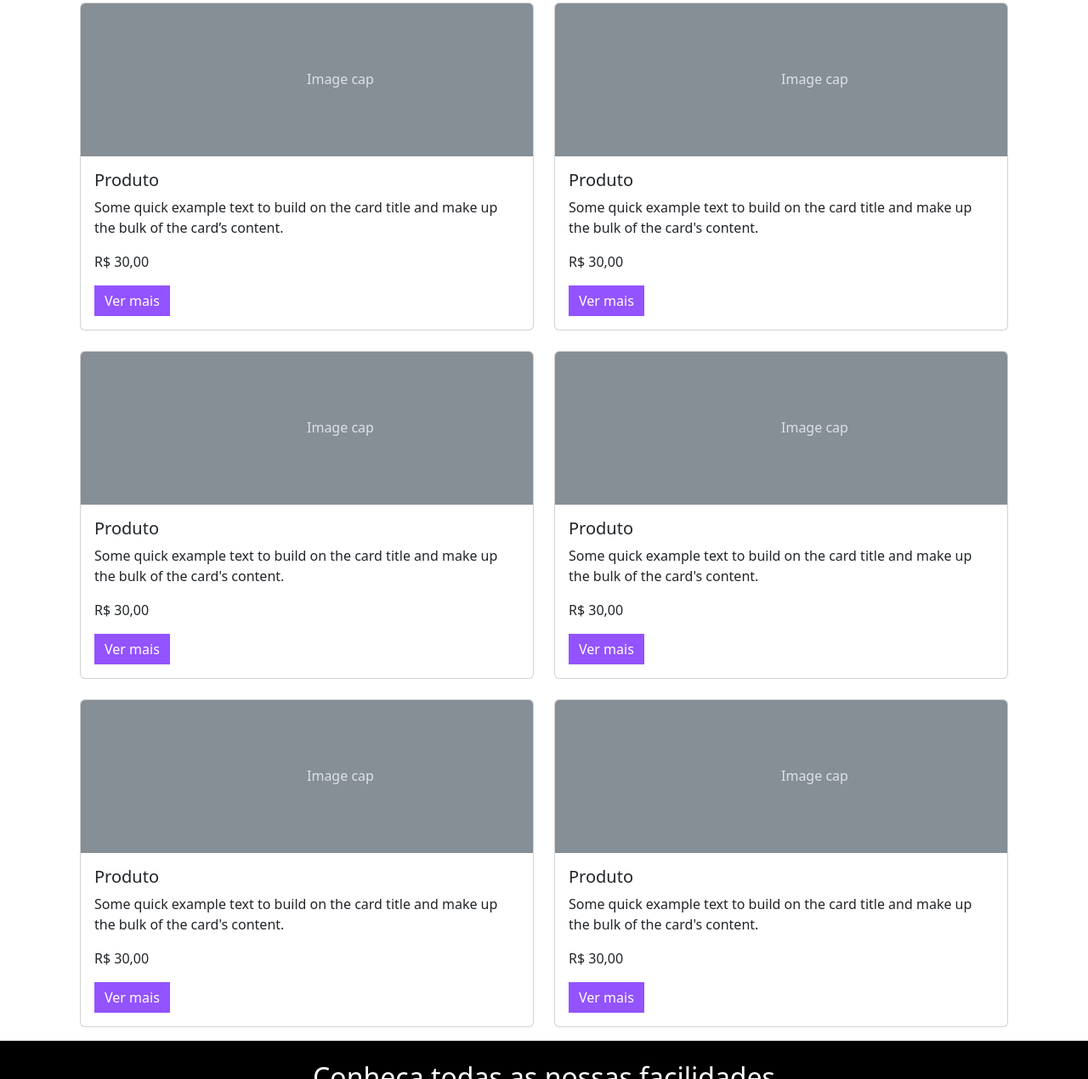
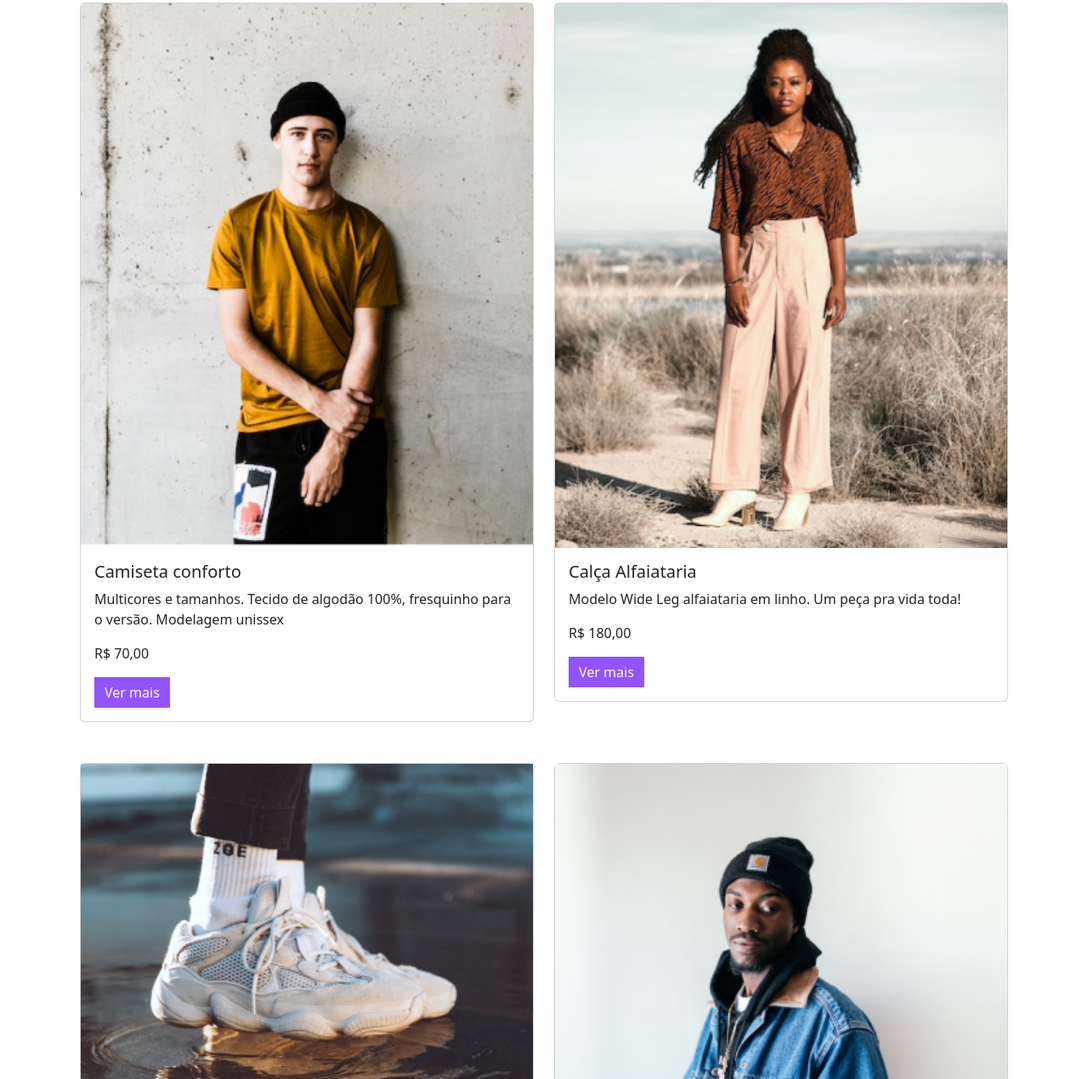
Before and after one commit to lucianj/meteora, a plain HTML site: page index.html in a window 1280 px wide. Shown: the part 1530-2800 px from the top of the page at 85% size. Drawn offline with nearby package versions, Linux system fonts and the light colour scheme.

Commit message:
adição demais imagens dos produtos nos cards.

```diff
--- a/index.html
+++ b/index.html
@@ -108,7 +108,8 @@
         <div class="col-6 col-md-4 col-xxl-2">
             <div class="card rounded-0 border-0">
                 <img class="d-md-none d-block" src="./assets/Mobile/categorias/categoria-camiseta.png" alt="Camiseta">
-                <img class="d-none d-md-block d-xl-none" src="./assets/Tablet/categorias/categoria-camiseta.png" alt="Camiseta">
+                <img class="d-none d-md-block d-xl-none" src="./assets/Tablet/categorias/categoria-camiseta.png"
+                    alt="Camiseta">
                 <img class="d-none d-xl-block" src="./assets/Desktop/categorias/categoria-camiseta.png" alt="Camiseta">
                 <div class="card-header rounded-0" style="background-color:black;">
                     <p class="text-center pt-2" style="color:white">Camisetas</p>
@@ -119,8 +120,9 @@
         <div class="col-6 col-md-4 col-xxl-2">
             <div class="card">
                 <img class="d-md-none d-block" src="./assets/Mobile/categorias/categoria-bolsas.png" alt="Bolsas">
-                <img class="d-none d-md-block d-xl-none" src="./assets/Tablet/categorias/categoria-bolsas.png" alt="Bolsas">
-                <img class="d-none d-xl-block" src="./assets/Desktop/categorias/categoria-bolsas.png" alt="Bolsas">
+                <img class="d-none d-md-block d-xl-none" src="./assets/Tablet/categorias/categoria-bolsas.png"
+                    alt="Bolsas">
+                <img class="d-none d-xl-block" src="./assets/Desktop/categorias/categoria-bolsa.png" alt="Bolsas">
                 <div class="card-header rounded-0" style="background-color:black;">
                     <p class="text-center pt-2" style="color:white">Bolsas</p>
                 </div>
@@ -131,7 +133,8 @@
         <div class="col-6 col-md-4 col-xxl-2">
             <div class="card">
                 <img class="d-md-none d-block" src="./assets/Mobile/categorias/categoria-calcados.png" alt="Calçado">
-                <img class="d-none d-md-block d-xl-none" src="./assets/Tablet/categorias/categoria-calcados.png" alt="Calçado">
+                <img class="d-none d-md-block d-xl-none" src="./assets/Tablet/categorias/categoria-calcados.png"
+                    alt="Calçado">
                 <img class="d-none d-xl-block" src="./assets/Desktop/categorias/categoria-calcados.png" alt="Calçado">
                 <div class="card-header rounded-0" style="background-color:black;">
                     <p class="text-center pt-2" style="color:white">Calçados</p>
@@ -144,7 +147,8 @@
         <div class="col-6 col-md-4 col-xxl-2">
             <div class="card">
                 <img class="d-md-none d-block" src="./assets/Mobile/categorias/categoria-calcas.png" alt="Calças">
-                <img class="d-none d-md-block d-xl-none" src="./assets/Tablet/categorias/categoria-calcas.png" alt="Calças">
+                <img class="d-none d-md-block d-xl-none" src="./assets/Tablet/categorias/categoria-calcas.png"
+                    alt="Calças">
                 <img class="d-none d-xl-block" src="./assets/Desktop/categorias/categoria-calcas.png" alt="Calças">
                 <div class="card-header rounded-0" style="background-color:black;">
                     <p class="text-center pt-2" style="color:white">Calças</p>
@@ -155,7 +159,8 @@
         <div class="col-6 col-md-4 col-xxl-2">
             <div class="card">
                 <img class="d-md-none d-block" src="./assets/Mobile/categorias/categoria-casacos.png" alt="Casacos">
-                <img class="d-none d-md-block d-xl-none" src="./assets/Tablet/categorias/categoria-casacos.png" alt="Casacos">
+                <img class="d-none d-md-block d-xl-none" src="./assets/Tablet/categorias/categoria-casacos.png"
+                    alt="Casacos">
                 <img class="d-none d-xl-block" src="./assets/Desktop/categorias/categoria-casacos.png" alt="Casacos">
                 <div class="card-header rounded-0" style="background-color:black;">
                     <p class="text-center pt-2" style="color:white">Casacos</p>
@@ -167,7 +172,8 @@
         <div class="col-6 col-md-4 col-xxl-2">
             <div class="card">
                 <img class="d-md-none d-block" src="./assets/Mobile/categorias/categoria-oculos.png" alt="Oculos">
-                <img class="d-none d-md-block d-xl-none" src="./assets/Tablet/categorias/categoria-oculos.png" alt="Oculos">
+                <img class="d-none d-md-block d-xl-none" src="./assets/Tablet/categorias/categoria-oculos.png"
+                    alt="Oculos">
                 <img class="d-none d-xl-block" src="./assets/Desktop/categorias/categoria-oculos.png" alt="Oculos">
                 <div class="card-header rounded-0" style="background-color:black">
                     <p class="text-center pt-2" style="color:white">Oculos</p>
@@ -182,125 +188,101 @@
     <h2 class="text-center my-3 my-xl-5"> Product que estão bombando: </h2>
 
     <div class="container row mx-auto g-4">
-        <div class="col-12 col-md-6 col-xxl-4">
+        <div class="col-12 col-md-6 col-xxl-4 pb-4">
             <div class="card">
-                <svg aria-label="Placeholder: Image cap" class="bd-placeholder-img card-img-top" height="180"
-                    preserveAspectRatio="xMidYMid slice" role="img" width="100%" xmlns="http://www.w3.org/2000/svg">
-                    <title>Placeholder</title>
-                    <rect width="100%" height="100%" fill="#868e96"></rect><text x="50%" y="50%" fill="#dee2e6"
-                        dy=".3em">Image cap</text>
-                </svg>
+                <img class="d-block d-md-none" src="./assets/Mobile/produtos/camiseta.png" alt="camiseta">
+                <img class="d-none d-md-block d-xl-none" src="./assets/Tablet/produtos/camiseta.png" alt="camiseta">
+                <img class="d-none d-xl-block" src="./assets/Desktop/produtos/camiseta.png" alt="camiseta">
                 <div class="card-body">
-                    <h5 class="card-title">Produto</h5>
+                    <h5 class="card-title">Camiseta conforto</h5>
                     <p class="card-text">
-                        Some quick example text to build on the card title and make up the
-                        bulk of the card’s content.
+                        Multicores e tamanhos. Tecido de algodão 100%, fresquinho para o versão. Modelagem unissex
                     </p>
-                    <p>R$ 30,00</p>
+                    <p>R$ 70,00</p>
                     <a href="#" class="btn btn-primary rounded-0"
                         style="background-color:#9353FF; color: white; border:none">Ver mais</a>
                 </div>
             </div>
         </div>
-        <div class="col-12 col-md-6 col-xxl-4">
+        <div class="col-12 col-md-6 col-xxl-4 pb-4">
             <div class="card">
-                <svg aria-label="Placeholder: Image cap" class="bd-placeholder-img card-img-top" height="180"
-                    preserveAspectRatio="xMidYMid slice" role="img" width="100%" xmlns="http://www.w3.org/2000/svg">
-                    <title>Placeholder</title>
-                    <rect width="100%" height="100%" fill="#868e96"></rect>
-                    <text x="50%" y="50%" fill="#dee2e6" dy=".3em">Image cap</text>
-                </svg>
+                <img class="d-md-none d-block" src="./assets/Mobile/produtos/calca.png" alt="calça">
+                <img class="d-none d-md-block d-xl-none" src="./assets/Tablet/produtos/calca.png" alt="calça">
+                <img class="d-none d-xl-block" src="./assets/Desktop/produtos/calca.png" alt="calça">
                 <div class="card-body">
-                    <h5 class="card-title">Produto</h5>
+                    <h5 class="card-title">Calça Alfaiataria</h5>
                     <p class="card-text">
-                        Some quick example text to build on the card title and make up the
-                        bulk of the card's content.
+                        Modelo Wide Leg alfaiataria em linho. Um peça pra vida toda!
                     </p>
-                    <p>R$ 30,00</p>
+                    <p>R$ 180,00</p>
                     <a href="#" class="btn btn-primary rounded-0"
                         style="background-color:#9353FF; color: white; border:none">Ver mais</a>
                 </div>
 
             </div>
         </div>
-        <div class="col-12 col-md-6 col-xxl-4">
+        <div class="col-12 col-md-6 col-xxl-4 pb-4">
             <div class="card">
-                <svg aria-label="Placeholder: Image cap" class="bd-placeholder-img card-img-top" height="180"
-                    preserveAspectRatio="xMidYMid slice" role="img" width="100%" xmlns="http://www.w3.org/2000/svg">
-                    <title>Placeholder</title>
-                    <rect width="100%" height="100%" fill="#868e96"></rect>
-                    <text x="50%" y="50%" fill="#dee2e6" dy=".3em">Image cap</text>
-                </svg>
+                <img class="d-md-none d-block" src="./assets/Mobile/produtos/tenis.png" alt="Tenis">
+                <img class="d-none d-md-block d-xl-none" src="./assets/Tablet/produtos/tenis.png" alt="Tenis">
+                <img class="d-none d-xl-block" src="./assets/Desktop/produtos/tenis.png" alt="Tenis">
                 <div class="card-body">
-                    <h5 class="card-title">Produto</h5>
+                    <h5 class="card-title">Tênis Chunky</h5>
                     <p class="card-text">
-                        Some quick example text to build on the card title and make up the
-                        bulk of the card's content.
+                        Snicker casual com solado mais alto e modelagem robusta. Modelo unissex.
                     </p>
-                    <p>R$ 30,00</p>
+                    <p>R$ 250,00</p>
                     <a href="#" class="btn btn-primary rounded-0"
                         style="background-color:#9353FF; color: white; border:none">Ver mais</a>
                 </div>
 
             </div>
         </div>
-        <div class="col-12 col-md-6 col-xxl-4">
+        <div class="col-12 col-md-6 col-xxl-4 pb-4">
             <div class="card">
-                <svg aria-label="Placeholder: Image cap" class="bd-placeholder-img card-img-top" height="180"
-                    preserveAspectRatio="xMidYMid slice" role="img" width="100%" xmlns="http://www.w3.org/2000/svg">
-                    <title>Placeholder</title>
-                    <rect width="100%" height="100%" fill="#868e96"></rect>
-                    <text x="50%" y="50%" fill="#dee2e6" dy=".3em">Image cap</text>
-                </svg>
+                <img class="d-md-none d-block" src="./assets/Mobile/produtos/jaqueta-jeans.png" alt="Tenis">
+                <img class="d-none d-md-block d-xl-none" src="./assets/Tablet/produtos/jaqueta-jeans.png" alt="Tenis">
+                <img class="d-none d-xl-block" src="./assets/Desktop/produtos/jaqueta-jeans.png" alt="Tenis">
                 <div class="card-body">
-                    <h5 class="card-title">Produto</h5>
+                    <h5 class="card-title">Jaqueta Jeans</h5>
                     <p class="card-text">
-                        Some quick example text to build on the card title and make up the
-                        bulk of the card's content.
+                        Modelo unissex oversized com gola de camurça. Atemporal e autêntica.
                     </p>
-                    <p>R$ 30,00</p>
+                    <p>R$ 150,00</p>
                     <a href="#" class="btn btn-primary rounded-0"
                         style="background-color:#9353FF; color: white; border:none">Ver mais</a>
                 </div>
 
             </div>
         </div>
-        <div class="col-12 col-md-6 col-xxl-4">
+        <div class="col-12 col-md-6 col-xxl-4 pb-4">
             <div class="card">
-                <svg aria-label="Placeholder: Image cap" class="bd-placeholder-img card-img-top" height="180"
-                    preserveAspectRatio="xMidYMid slice" role="img" width="100%" xmlns="http://www.w3.org/2000/svg">
-                    <title>Placeholder</title>
-                    <rect width="100%" height="100%" fill="#868e96"></rect>
-                    <text x="50%" y="50%" fill="#dee2e6" dy=".3em">Image cap</text>
-                </svg>
+                <img class="d-md-none d-block" src="./assets/Mobile/produtos/oculos.png" alt="Óculos">
+                <img class="d-none d-md-block d-xl-none" src="./assets/Tablet/produtos/oculos.png" alt="Óculos">
+                <img class="d-none d-xl-block" src="./assets/Desktop/produtos/oculos.png" alt="Óculos">
                 <div class="card-body">
-                    <h5 class="card-title">Produto</h5>
+                    <h5 class="card-title">Óculos Redondo</h5>
                     <p class="card-text">
-                        Some quick example text to build on the card title and make up the
-                        bulk of the card's content.
+                        Armação metálica em grafite com lentes arredondadas. Sem erro!
                     </p>
-                    <p>R$ 30,00</p>
+                    <p>R$ 120,00</p>
                     <a href="#" class="btn btn-primary rounded-0"
                         style="background-color:#9353FF; color: white; border:none">Ver mais</a>
                 </div>
 
             </div>
         </div>
-        <div class="col-12 col-md-6 col-xxl-4">
+        <div class="col-12 col-md-6 col-xxl-4 pb-4">
             <div class="card">
-                <svg aria-label="Placeholder: Image cap" class="bd-placeholder-img card-img-top" height="180"
-                    preserveAspectRatio="xMidYMid slice" role="img" width="100%" xmlns="http://www.w3.org/2000/svg">
-                    <title>Placeholder</title>
-                    <rect width="100%" height="100%" fill="#868e96"></rect>
-                    <text x="50%" y="50%" fill="#dee2e6" dy=".3em">Image cap</text>
-                </svg>
+                <img class="d-md-none d-block" src="./assets/Mobile/produtos/bolsa.png" alt="Bolsa">
+                <img class="d-none d-md-block d-xl-none" src="./assets/Tablet/produtos/bolsa.png" alt="Bolsa">
+                <img class="d-none d-xl-block" src="./assets/Desktop/produtos/bolsa.png" alt="Bolsa">
                 <div class="card-body">
-                    <h5 class="card-title">Produto</h5>
+                    <h5 class="card-title">Bolsa coringa</h5>
                     <p class="card-text">
-                        Some quick example text to build on the card title and make up the
-                        bulk of the card's content.
+                        Bolsa camel em couro sintético de alta duração. Ideal para acompanhar você por uma vida!
                     </p>
-                    <p>R$ 30,00</p>
+                    <p>R$ 120,00</p>
                     <a href="#" class="btn btn-primary rounded-0"
                         style="background-color:#9353FF; color: white; border:none">Ver mais</a>
                 </div>
```
